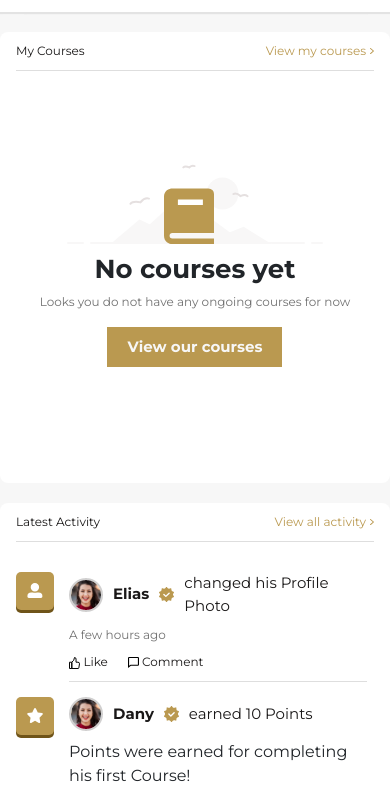
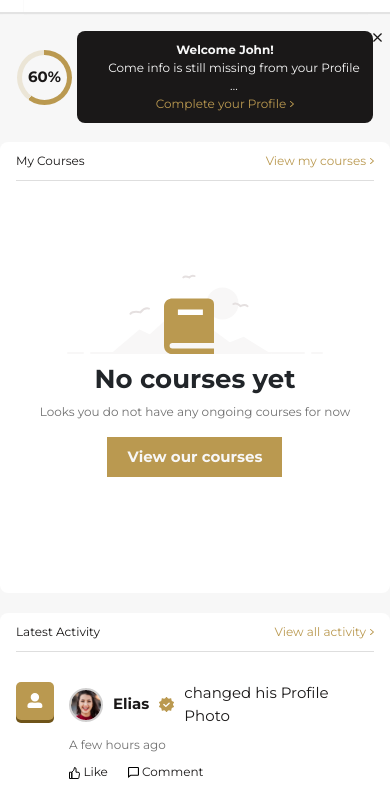
Before and after one commit to Hassan-jaber/Convert-Adobe-XD-design-to-HTML-CSS, a plain HTML site: page Dashboard/dashboard.html in a window 390 px wide. Shown: the part 58-844 px from the top of the page. Drawn offline with Linux system fonts and the light colour scheme.

Commit message:
create-alert relate #66

```diff
--- a/Dashboard/dashboard.css
+++ b/Dashboard/dashboard.css
@@ -38,6 +38,7 @@ a {
     background-color: #FFFFFF;
     position: relative;
     height: 70px;
+    z-index: 9999;
 }
 .navbar::before,.navbar::after{
     content: "";
@@ -170,6 +171,16 @@ a {
     left: 50%;
     transform: translateX(-50%);
 }
+.overlay-bg {
+    position: fixed;
+    top: 0;
+    left: 0;
+    width: 100%;
+    height: 100vh; /* Set maximum height to 100% of viewport height */
+    background-color: rgba(0, 0, 0, 0.5); /* Semi-transparent overlay */
+    display: none; /* Initially hide the overlay */
+    z-index: 999; /* Ensure the overlay is above other content */
+}
 
 @media(max-width:1286px){
     .dropdown-menu[data-bs-popper]{
@@ -253,6 +264,109 @@ a {
     }
 }
 /* ========================================= End Navbar =========================================*/
+
+/* ========================================= Start alert ========================================= */
+.alert{
+    width: 700px;
+    height: 50px;
+    display: flex;
+    align-items: center;
+    justify-content: space-between;
+    margin: 22px auto;
+    position: relative;
+}
+
+.circular-progress {
+    width: 55px;
+    height: 55px;
+    border-radius: 50%;
+    display: flex;
+    justify-content: center;
+    align-items: center;
+    background-color: transparent !important;
+  }
+  .inner-circle {
+    position: absolute;
+    width: calc(55px - 10px);
+    height: calc(55px - 10px);
+    border-radius: 50%;
+    background-color: #F7F7F7;
+  }
+
+  .percentage {
+    width: 60%;
+    position: relative;
+    font-size:  15px;
+    font-weight: bold;
+    margin-bottom: 0;
+    color: #1A1818 !important;
+  }
+
+.alert-content{
+    width: 600px;
+    height: 50px;
+    border-radius: 8px;
+    background-color: #1A1818;
+    display: flex;
+    align-items: center;
+    padding: 17px 20px;
+}
+.alert-content p{
+    margin-bottom: 0;
+    font-size: 12px;
+    color: #F7F7F7;
+}
+.alert-msg{
+    margin-left: 18px;
+}
+.alert-content >:first-child{
+    font-weight: bold;
+}
+.alert-content a{
+    font-size: 12px;
+    display: flex;
+    align-items: center;
+    margin-left: auto;
+}
+.alert-content a p{
+    color: #BA9950;
+}
+.close{
+    position: absolute;
+    right: 0;
+    top: 0;
+    cursor: pointer;
+}
+@media(max-width: 768px){
+    .alert-content{
+        flex-direction: column;
+        width: fit-content;
+        height: fit-content;
+        text-align: center;
+    }
+    .alert-content a{
+        margin-right: auto;
+    }
+    .alert{
+        width: fit-content;
+        margin: 40px auto;
+    }
+    .close{
+        top: -20px;
+    }
+    .circular-progress{
+        margin-right: 5px;
+    }
+}
+@media(max-width: 576px){
+    .alert-content{
+        padding: 10px 8px;
+    }
+    .close{
+        right: 7px;
+    }
+}
+/* ========================================= End alert ========================================= */
 
 /* ========================================= Start Page ========================================= */
     .page{
--- a/Dashboard/dashboard.html
+++ b/Dashboard/dashboard.html
@@ -9,6 +9,8 @@
     <link rel="stylesheet" href="dashboard.css">
 </head>
 <body>
+    <div class="overlay-bg"></div>
+
      <!-- ========================================= Start Navbar ========================================= -->
      <div class="container nav_container">
         <nav class="navbar navbar-expand-lg">
@@ -122,6 +124,27 @@
         </nav>
     </div>
     <!-- ========================================= End Navbar ========================================= -->
+
+    <!-- ========================================= Start alert ========================================= -->
+    <div class="alert" role="alert">
+
+        <div class="circular-progress"  data-percentage="60" data-progress-color="#BA9950" data-bg-color="#EBE5D6">
+            <div class="inner-circle"></div>
+            <p class="percentage">0%</p>
+          </div>
+
+        <div class="alert-content">
+            <p>Welcome <span class="username">John</span>!</p>
+            <p class="alert-msg">Come info is still missing from your Profile …</p>
+            <a href="#">
+                <p class="me-1">Complete your Profile</p>
+                <img src="../images/icons/View-icon.svg" alt="">
+            </a>
+        </div>
+
+        <img class="close" src="../images/icons/Close.svg" alt="">
+      </div>
+    <!-- ========================================= End alert ========================================= -->
 
     <!-- ========================================= Start Page ========================================= -->
         <div class="page">
--- a/Dashboard/dashboard.js
+++ b/Dashboard/dashboard.js
@@ -1,6 +1,30 @@
 let myCoursesContent = document.querySelector(".my-courses-content")
 let noCoursesSection = document.querySelector(".no-courses")
 
+
+// Get references to the elements
+const toggleButton = document.querySelector('.dropdown-toggle');
+const overlay = document.querySelector('.overlay-bg');
+
+// Function to toggle the overlay
+function toggleOverlay() {
+    if (overlay.style.display === 'block') {
+        overlay.style.display = 'none';
+    } else {
+        overlay.style.display = 'block';
+    }
+}
+
+// Add a click event listener to the toggle button
+toggleButton.addEventListener('click', function (e) {
+    e.stopPropagation(); // Prevent the click event from propagating to the document
+    toggleOverlay();
+});
+
+// Add a click event listener to the document to close the overlay
+document.addEventListener('click', function () {
+    overlay.style.display = 'none'; // Hide the overlay when anything on the page is clicked
+});
 
 
 
@@ -17,3 +41,42 @@ let noCoursesSection = document.querySelector(".no-courses")
     navbar_toggler.addEventListener(("click"),_=>{
       nav_container.classList.toggle("nav-container-bg")
     })
+
+
+
+    // ---------------
+
+    const circularProgress = document.querySelectorAll(".circular-progress");
+
+Array.from(circularProgress).forEach((progressBar) => {
+  const progressValue = progressBar.querySelector(".percentage");
+  const innerCircle = progressBar.querySelector(".inner-circle");
+  let startValue = 0,
+    endValue = Number(progressBar.getAttribute("data-percentage")),
+    speed = 50,
+    progressColor = progressBar.getAttribute("data-progress-color");
+
+  const progress = setInterval(() => {
+    startValue++;
+    progressValue.textContent = `${startValue}%`;
+    progressValue.style.color = `${progressColor}`;
+
+    // innerCircle.style.backgroundColor = `${progressBar.getAttribute(
+    //   "data-inner-circle-color"
+    // )}`;
+
+    progressBar.style.background = `conic-gradient(${progressColor} ${
+      startValue * 3.6
+    }deg,${progressBar.getAttribute("data-bg-color")} 0deg)`;
+    if (startValue === endValue) {
+      clearInterval(progress);
+    }
+  }, speed);
+});
+
+
+let closeAlert = document.querySelector(".close")
+let alertPop = document.querySelector(".alert")
+closeAlert.addEventListener(("click"),_=>{
+alertPop.style.display="none"
+})
```
Also changed, not shown: images/icons/Close.svg (added).
